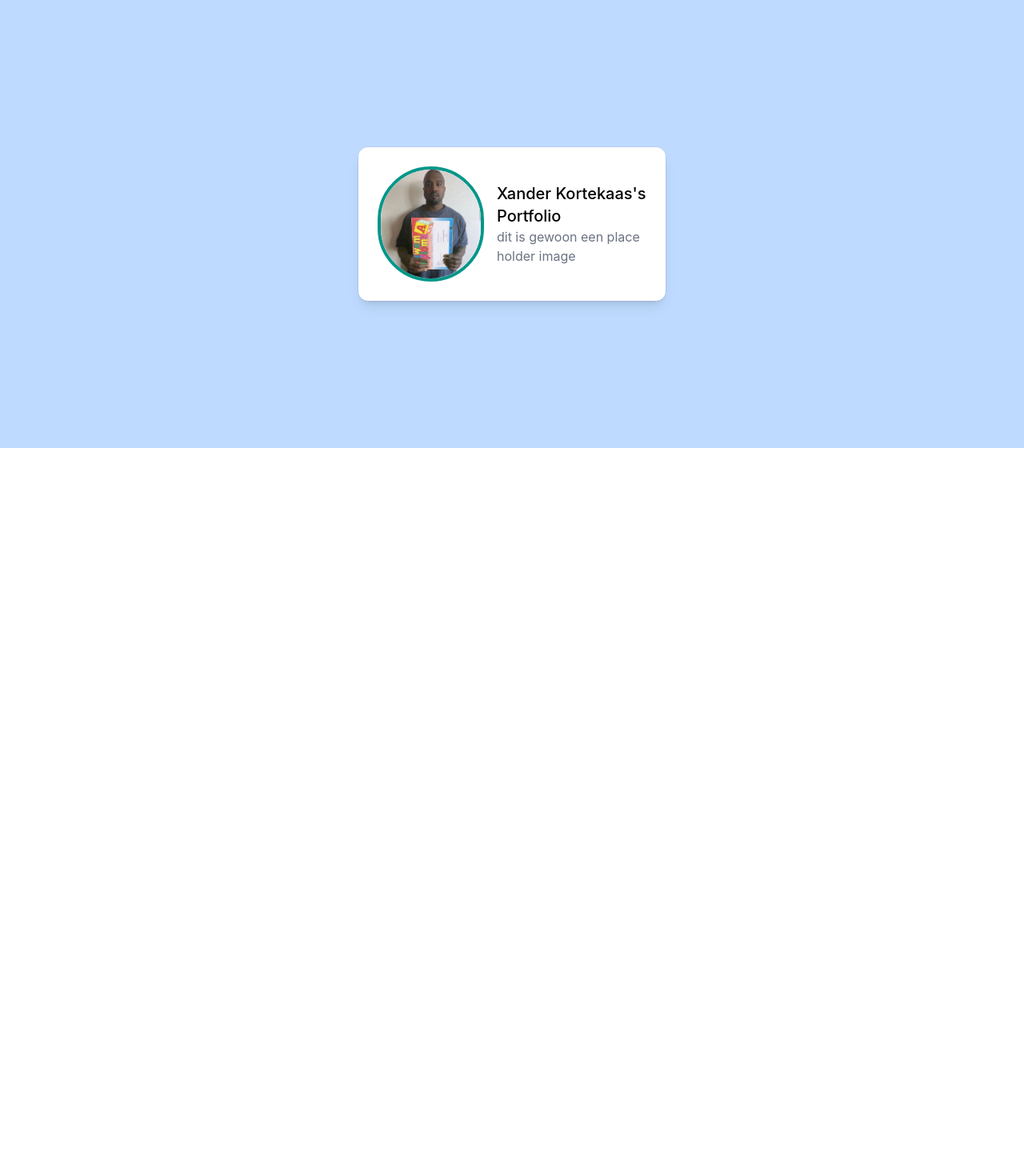
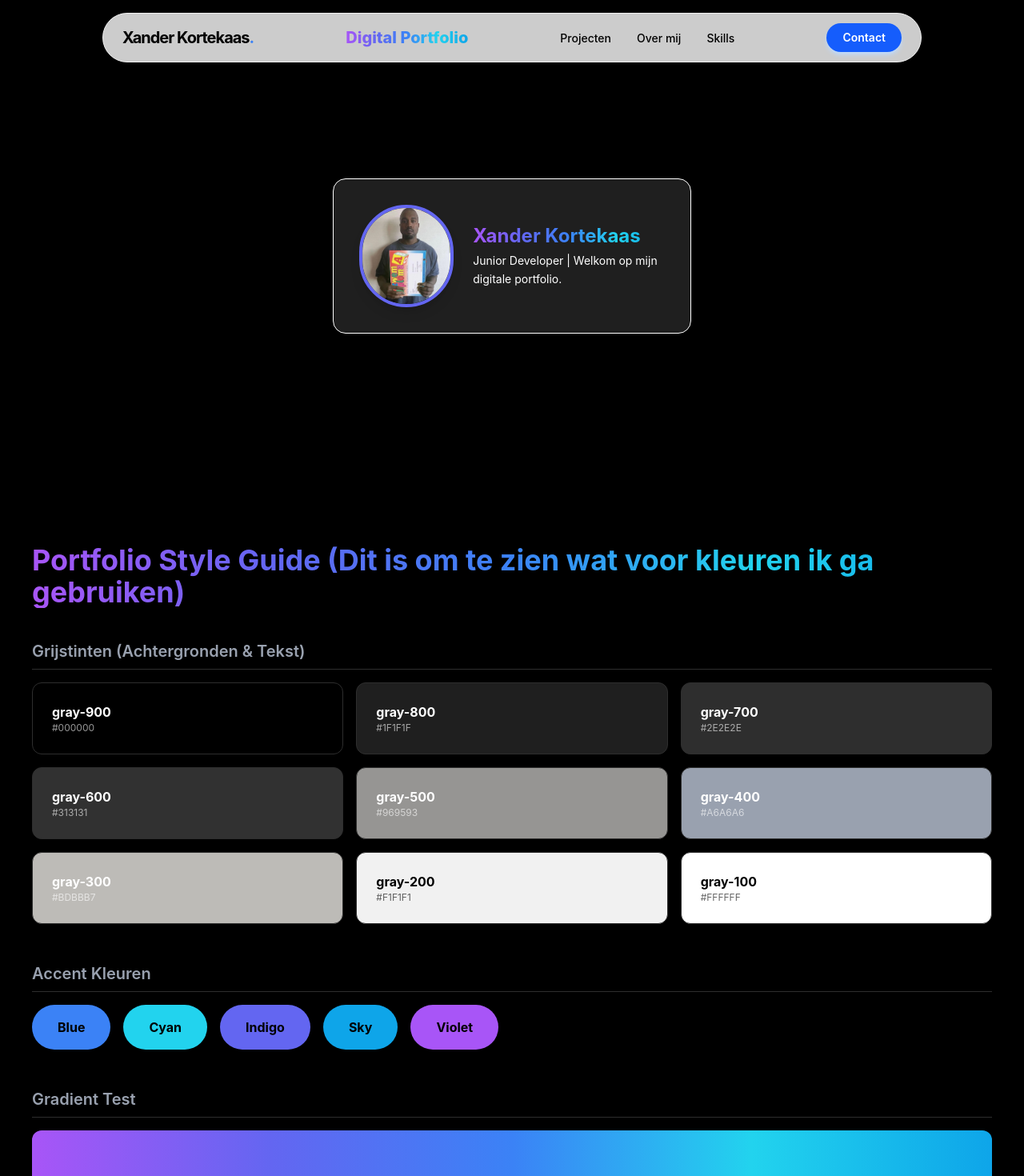
Before and after one commit to XanderKortekaas/XkPortfolio, a React (Vite) app: page / in a window 1280 px wide. Shown: the top 1470 px of the page at 80% size. Before the commit the page ends 800 px from the top, so only its background shows below. Built offline with nearby package versions, Linux system fonts and the light colour scheme.

Commit message:
Navbar en temp styleguide toegevoegd

```diff
--- a/package.json
+++ b/package.json
@@ -10,6 +10,8 @@
     "preview": "vite preview"
   },
   "dependencies": {
+    "@heroicons/react": "^2.2.0",
+    "@material-tailwind/react": "^2.1.10",
     "@tailwindcss/vite": "^4.2.1",
     "react": "^19.2.0",
     "react-dom": "^19.2.0",
--- a/src/App.tsx
+++ b/src/App.tsx
@@ -1,9 +1,13 @@
 import FrontPage from "./components/FrontPage";
+import Navbar from "./components/Navbar";
+import Style from "./components/StyleGuide";
 import logo from "./assets/YE.png";
 function App() {
   return (
     <div className="App">
       <FrontPage logo={logo} />
+      <Navbar />
+      <Style />
     </div>
   );
 }
--- a/src/components/FrontPage.tsx
+++ b/src/components/FrontPage.tsx
@@ -1,18 +1,24 @@
 export default function FrontPage({ logo }: { logo: any }) {
   return (
-    <section className="flex flex-col md:flex-row items-center justify-center p-6 bg-blue-200 text-black min-h-[70vh] dark:bg-blue-900">
-      <div className="mx-auto flex max-w-sm items-center gap-x-4 rounded-xl bg-white p-6 shadow-lg outline outline-black/5 dark:shadow-none dark:-outline-offset-1 dark:outline-white/10">
+    // Front page Card
+    <section className="flex flex-col md:flex-row items-center justify-center p-6 bg-gray-900 text-white min-h-[80vh] relative overflow-hidden">
+      <div className="absolute top-1/2 left-1/2 -translate-x-1/2 -translate-y-1/2 w-64 h-64 bg-color-accent-blue/20 blur-[120px] rounded-full"></div>
+
+      {/* De Card */}
+      <div className="relative z-10 mx-auto flex max-w-md items-center gap-x-6 rounded-2xl bg-gray-800 p-8 shadow-2xl border border-main-gradient">
         <img
           src={logo}
-          className="h-36 w-36 rounded-full border-4 border-teal-600"
-          alt="A image of Xander"
+          className="h-32 w-32 rounded-full border-4 border-accent-indigo object-cover shadow-lg"
+          alt="Xander Kortekaas"
         />
+
         <div>
-          <div className="text-xl font-medium text-black dark:text-gray-500">
-            Xander Kortekaas's Portfolio
+          {/* Gradient op mijn naam */}
+          <div className="text-2xl font-bold text-transparent bg-clip-text bg-main-gradient">
+            Xander Kortekaas
           </div>
-          <p className="text-gray-500 dark:text-gray-400">
-            dit is gewoon een place holder image
+          <p className="text-color-gray-400 mt-1 text-sm leading-relaxed">
+            Junior Developer | Welkom op mijn digitale portfolio.
           </p>
         </div>
       </div>
--- /dev/null
+++ b/src/components/Navbar.tsx
@@ -0,0 +1,114 @@
+import { useState, useEffect } from "react";
+export default function Navbar() {
+  const [isOpen, setIsOpen] = useState(false);
+
+  {
+    /* Als je de site van grootte veranderd and worden de link dingen zoals projects in een burger gestopt */
+  }
+  useEffect(() => {
+    const handleResize = () => {
+      if (window.innerWidth >= 1024) setIsOpen(false);
+    };
+    window.addEventListener("resize", handleResize);
+    return () => window.removeEventListener("resize", handleResize);
+  }, []);
+
+  const navLinks = [
+    { name: "Projecten", href: "#projects" },
+    { name: "Over mij", href: "#about" },
+    { name: "Skills", href: "#skills" },
+  ];
+
+  return (
+    <nav className="fixed top-4 left-0 right-0 z-50 px-4">
+      {/* De "Pill" container */}
+      <div className="mx-auto max-w-5xl bg-white/80 backdrop-blur-md border border-gray-200 shadow-lg rounded-full px-6 py-3 flex items-center justify-between">
+        {/* LOGO */}
+        <div className="text-xl font-bold tracking-tighter text-gray-900">
+          Xander Kortekaas<span className="text-accent-blue">.</span>
+        </div>
+
+        <h1 className="text-xl font-extrabold text-transparent bg-clip-text bg-main-gradient">
+          Digital Portfolio
+        </h1>
+        {/* DESKTOP LINKS */}
+        <ul className="hidden lg:flex items-center gap-8">
+          {navLinks.map((link) => (
+            <li key={link.name}>
+              <a
+                href={link.href}
+                className="text-sm font-medium text-color-gray-700 hover:text-accent-indigo transition-colors"
+              >
+                {link.name}
+              </a>
+            </li>
+          ))}
+        </ul>
+
+        {/* CONTACT KNOP & MOBILE MENU BUTTON */}
+        <div className="flex items-center gap-4">
+          <button className="hidden sm:block bg-blue-600 text-white px-5 py-2 rounded-full text-sm font-semibold hover:bg-blue-700 transition-all shadow-md shadow-blue-200">
+            Contact
+          </button>
+
+          {/* Hamburger Icon voor Mobiel */}
+          <button
+            onClick={() => setIsOpen(!isOpen)}
+            className="lg:hidden p-2 text-color-gray-600 hover:bg-gray-100 rounded-full transition"
+          >
+            {isOpen ? (
+              <svg
+                xmlns="http://www.w3.org/2000/svg"
+                fill="none"
+                viewBox="0 0 24 24"
+                strokeWidth={2}
+                stroke="currentColor"
+                className="w-6 h-6"
+              >
+                <path
+                  strokeLinecap="round"
+                  strokeLinejoin="round"
+                  d="M6 18L18 6M6 6l12 12"
+                />
+              </svg>
+            ) : (
+              <svg
+                xmlns="http://www.w3.org/2000/svg"
+                fill="none"
+                viewBox="0 0 24 24"
+                strokeWidth={2}
+                stroke="currentColor"
+                className="w-6 h-6"
+              >
+                <path
+                  strokeLinecap="round"
+                  strokeLinejoin="round"
+                  d="M3.75 6.75h16.5M3.75 12h16.5m-16.5 5.25h16.5"
+                />
+              </svg>
+            )}
+          </button>
+        </div>
+      </div>
+
+      {/* MOBIEL MENU (DROPDOWN) */}
+      {isOpen && (
+        <div className="lg:hidden mt-2 mx-auto max-w-xs bg-white border border-gray-100 shadow-xl rounded-2xl p-4 flex flex-col gap-4">
+          {navLinks.map((link) => (
+            <a
+              key={link.name}
+              href={link.href}
+              className="text-center py-2 text-gray-700 font-medium hover:bg-gray-50 rounded-lg"
+              onClick={() => setIsOpen(false)}
+            >
+              {link.name}
+            </a>
+          ))}
+          <button className="bg-blue-600 text-white py-3 rounded-xl font-bold">
+            Contact
+          </button>
+        </div>
+      )}
+    </nav>
+  );
+}
--- /dev/null
+++ b/src/components/StyleGuide.tsx
@@ -0,0 +1,77 @@
+export default function StyleGuide() {
+  const grays = [
+    { name: "gray-900", hex: "#000000", class: "bg-gray-900" },
+    { name: "gray-800", hex: "#1f1f1f", class: "bg-gray-800" },
+    { name: "gray-700", hex: "#2e2e2e", class: "bg-gray-700" },
+    { name: "gray-600", hex: "#313131", class: "bg-gray-600" },
+    { name: "gray-500", hex: "#969593", class: "bg-gray-500" },
+    { name: "gray-400", hex: "#a6a6a6", class: "bg-gray-400" },
+    { name: "gray-300", hex: "#bdbbb7", class: "bg-gray-300" },
+    { name: "gray-200", hex: "#f1f1f1", class: "bg-gray-200 text-black" },
+    { name: "gray-100", hex: "#ffffff", class: "bg-gray-100 text-black" },
+  ];
+
+  const accents = [
+    { name: "Blue", class: "bg-accent-blue" },
+    { name: "Cyan", class: "bg-accent-cyan" },
+    { name: "Indigo", class: "bg-accent-indigo" },
+    { name: "Sky", class: "bg-accent-sky" },
+    { name: "Violet", class: "bg-accent-violet" },
+  ];
+
+  return (
+    <div className="p-10 bg-gray-900 min-h-screen text-white">
+      <h1 className="text-4xl font-bold mb-10 text-transparent bg-clip-text bg-main-gradient">
+        Portfolio Style Guide (Dit is om te zien wat voor kleuren ik ga
+        gebruiken)
+      </h1>
+
+      {/* Grijstinten Sectie */}
+      <section className="mb-12">
+        <h2 className="text-xl font-semibold mb-4 border-b border-gray-700 pb-2 text-gray-400">
+          Grijstinten (Achtergronden & Tekst)
+        </h2>
+        <div className="grid grid-cols-1 md:grid-cols-3 gap-4">
+          {grays.map((g) => (
+            <div
+              key={g.name}
+              className={`${g.class} p-6 rounded-xl border border-gray-700 flex flex-col justify-between`}
+            >
+              <span className="font-bold">{g.name}</span>
+              <span className="text-xs opacity-60 uppercase">{g.hex}</span>
+            </div>
+          ))}
+        </div>
+      </section>
+
+      {/* Accenten Sectie */}
+      <section className="mb-12">
+        <h2 className="text-xl font-semibold mb-4 border-b border-gray-700 pb-2 text-gray-400">
+          Accent Kleuren
+        </h2>
+        <div className="flex flex-wrap gap-4">
+          {accents.map((a) => (
+            <div
+              key={a.name}
+              className={`${a.class} px-8 py-4 rounded-full font-bold shadow-lg shadow-black/50 text-gray-900`}
+            >
+              {a.name}
+            </div>
+          ))}
+        </div>
+      </section>
+
+      {/* Gradient Sectie */}
+      <section>
+        <h2 className="text-xl font-semibold mb-4 border-b border-gray-700 pb-2 text-gray-400">
+          Gradient Test
+        </h2>
+        <div className="h-20 w-full bg-main-gradient rounded-xl mb-4"></div>
+        <p className="text-3xl w-full font-black text-transparent bg-clip-text bg-main-gradient uppercase">
+          Fugiat necessitatibus ut voluptatem qui dicta dolorem harum. Omnis
+          amet
+        </p>
+      </section>
+    </div>
+  );
+}
--- a/src/index.css
+++ b/src/index.css
@@ -1,70 +1,31 @@
 @import "tailwindcss";
 
-/* :root {
-  font-family: system-ui, Avenir, Helvetica, Arial, sans-serif;
-  line-height: 1.5;
-  font-weight: 400;
+@theme {
+  /* Main background colors */
+  --color-gray-900: #000000;
+  --color-gray-800: #1f1f1f;
+  --color-gray-700: #2e2e2e;
+  --color-gray-600: #313131;
+  --color-gray-500: #969593;
+  --color-gray-400: #99a1af;
+  --color-gray-300: #bdbbb7;
+  --color-gray-200: #f1f1f1;
+  --color-gray-100: #ffffff;
 
-  color-scheme: light dark;
-  color: rgba(255, 255, 255, 0.87);
-  background-color: #242424;
+  /* Main colors */
+  --color-accent-blue: #3b82f6;
+  --color-accent-cyan: #22d3ee;
+  --color-accent-indigo: #6366f1;
+  --color-accent-sky: #0ea5e9;
+  --color-accent-violet: #a855f7;
 
-  font-synthesis: none;
-  text-rendering: optimizeLegibility;
-  -webkit-font-smoothing: antialiased;
-  -moz-osx-font-smoothing: grayscale;
+  /* Gradient */
+  --background-image-main-gradient: linear-gradient(
+    to right,
+    var(--color-accent-violet),
+    var(--color-accent-indigo),
+    var(--color-accent-blue),
+    var(--color-accent-cyan),
+    var(--color-accent-sky)
+  );
 }
-
-a {
-  font-weight: 500;
-  color: #646cff;
-  text-decoration: inherit;
-}
-a:hover {
-  color: #535bf2;
-}
-
-body {
-  margin: 0;
-  display: flex;
-  place-items: center;
-  min-width: 320px;
-  min-height: 100vh;
-}
-
-h1 {
-  font-size: 3.2em;
-  line-height: 1.1;
-}
-
-button {
-  border-radius: 8px;
-  border: 1px solid transparent;
-  padding: 0.6em 1.2em;
-  font-size: 1em;
-  font-weight: 500;
-  font-family: inherit;
-  background-color: #1a1a1a;
-  cursor: pointer;
-  transition: border-color 0.25s;
-}
-button:hover {
-  border-color: #646cff;
-}
-button:focus,
-button:focus-visible {
-  outline: 4px auto -webkit-focus-ring-color;
-}
-
-@media (prefers-color-scheme: light) {
-  :root {
-    color: #213547;
-    background-color: #ffffff;
-  }
-  a:hover {
-    color: #747bff;
-  }
-  button {
-    background-color: #f9f9f9;
-  }
-} */
```
Also changed, not shown: 1 other file (tests, documents, lock files or other folders).
